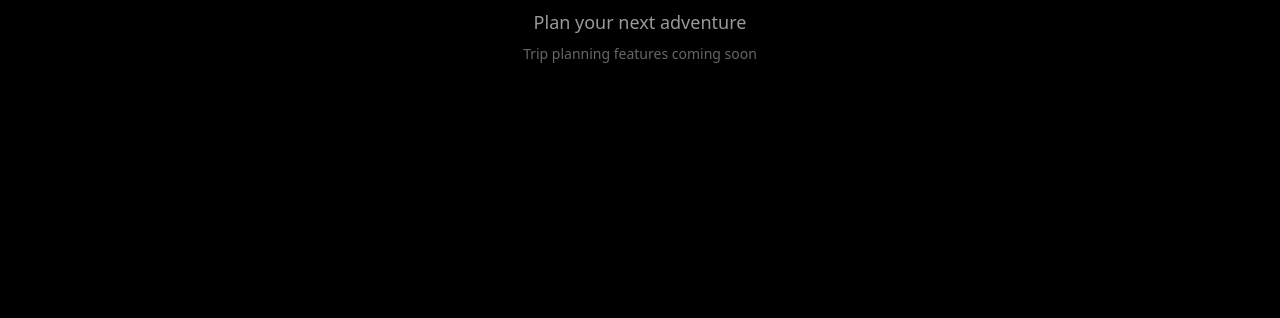
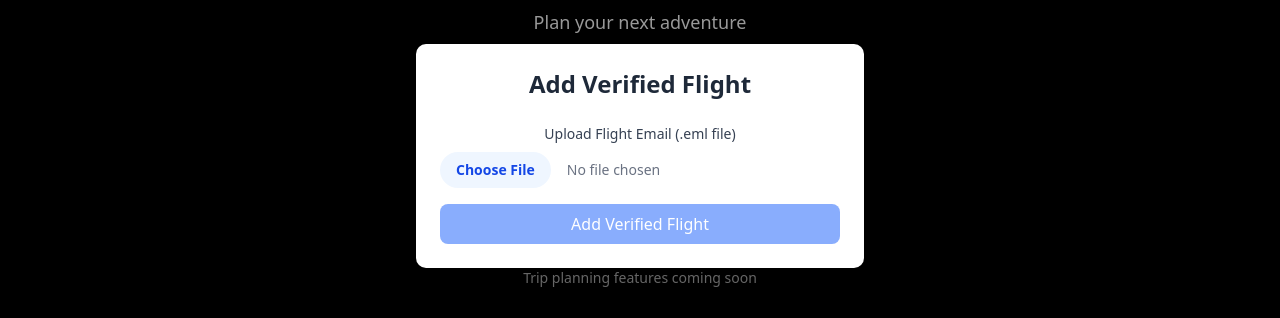
Before and after one commit to RomarioKavin1/WorldMap, a Next.js app in the folder frontend/: page /add-trip in a window 1280 px wide. Shown: the part 244-562 px from the top of the page. Built offline with nearby package versions, Linux system fonts and the light colour scheme; no server answers; what @worldcoin/minikit-js would draw is missing.

Commit message:
Add AddFlight component to AddTripPage and introduce mock flight email example
- Integrated AddFlight component into AddTripPage for enhanced trip planning features.
- Added a new mock-flight.eml file to provide a sample email for flight booking confirmation.

```diff
--- a/frontend/src/app/(protected)/add-trip/page.tsx
+++ b/frontend/src/app/(protected)/add-trip/page.tsx
@@ -2,6 +2,7 @@
 import { BottomNav } from "@/components/BottomNav";
 import { Header } from "@/components/Header";
 import { useMerits } from "@/contexts/MeritsContext";
+import AddFlight from "@/components/AddFlight";
 
 export default function AddTripPage() {
   // Add useMerits hook
@@ -31,6 +32,7 @@ export default function AddTripPage() {
           <h3 className="text-white/60 text-lg mb-2">
             Plan your next adventure
           </h3>
+          <AddFlight />
           <p className="text-white/40 text-sm">
             Trip planning features coming soon
           </p>
```
Also changed, not shown: 1 other file (tests, documents, lock files or other folders).
